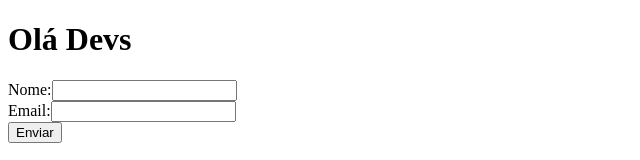
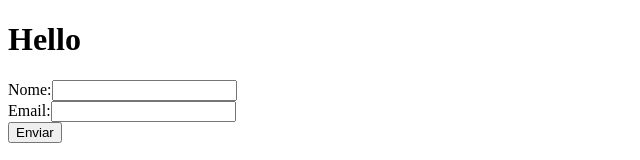
Before and after one commit to kaiocesar0/clone-tabnews, a Next.js app: page / in a window 1280 px wide. Shown: the top 160 px of the page, without its empty margins (0-640 px from the left). Built offline with nearby package versions, Linux system fonts and the light colour scheme.

Commit message:
Alterar h1 para forçar build

```diff
--- a/pages/index.js
+++ b/pages/index.js
@@ -10,7 +10,7 @@ function Home() {
 
   return (
     <div>
-      <h1>Olá Devs</h1>
+      <h1>Hello</h1>
 
       <form onSubmit={handleSubmit}>
         <div>
```
